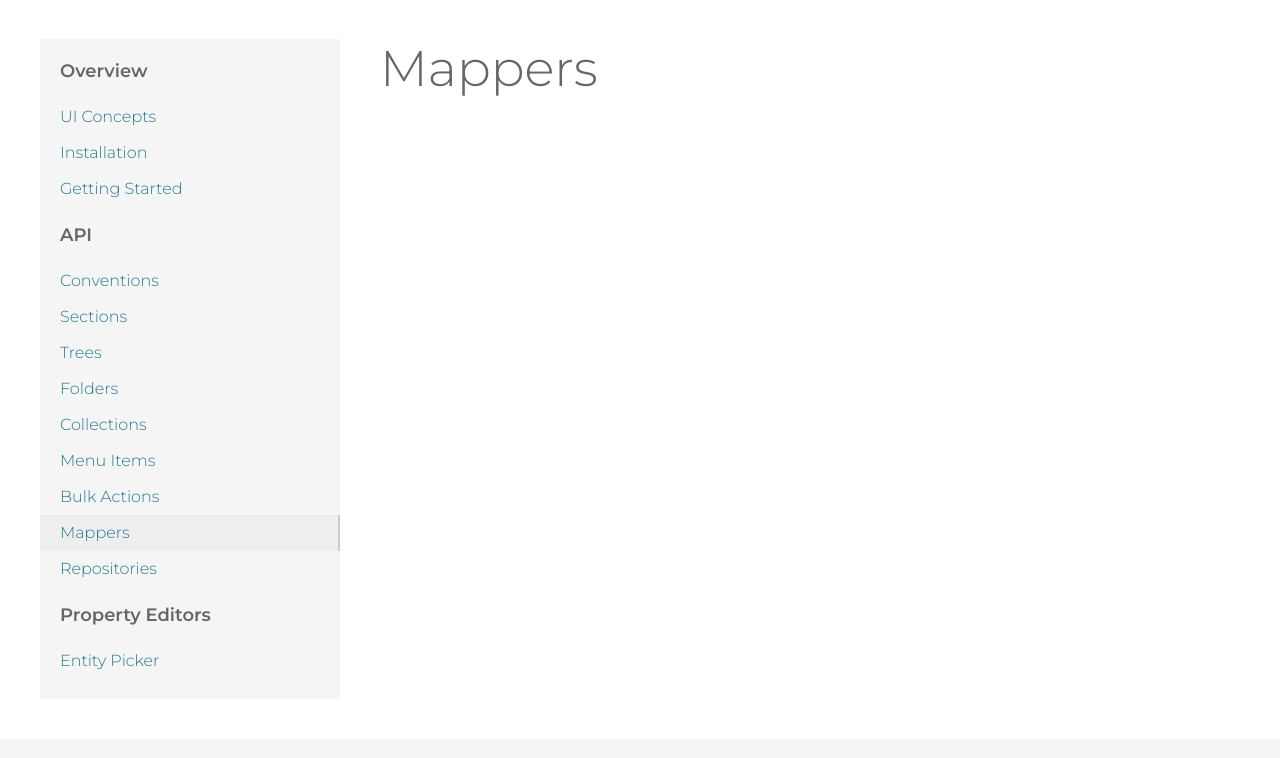
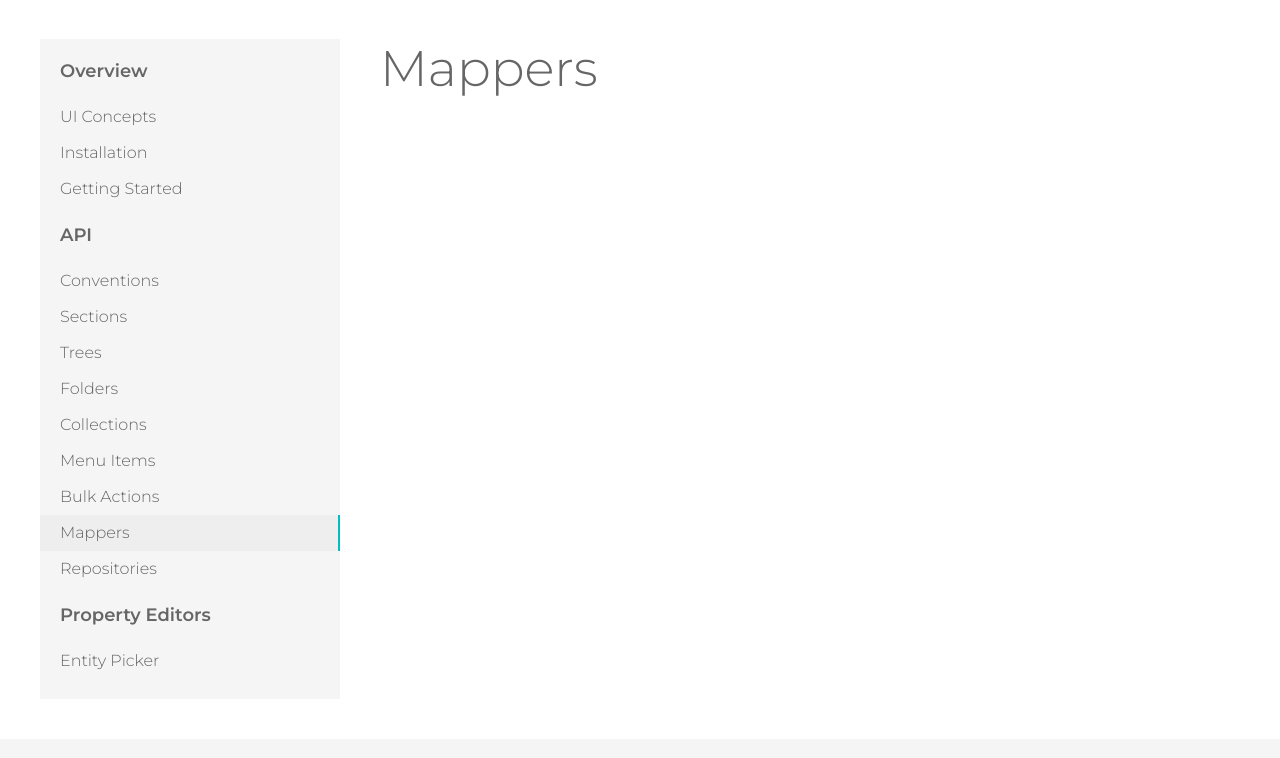
Before and after one commit to mattbrailsford/umbraco-fluidity, a Jekyll site: the page built from docs/_pages/02-api-07-mappers.md, in a window 1280 px wide. Shown: the part 286-1044 px from the top of the page. Built offline with Jekyll 4.4.1, drawn with Linux system fonts in a browser that asks for light colours.

Commit message:
More color changes

```diff
--- a/docs/css/styles.css
+++ b/docs/css/styles.css
@@ -321,13 +321,14 @@ header h2 {
     padding: 5px 20px;
     text-decoration: none;
     border-right: 2px solid transparent;
-    color: #237a93;
+    color: #666;
 }
 
 .side-nav li a:hover,
 .side-nav li a.active {
+    color: #666;
     background: #eee;
-    border-right: 2px solid #ccc;
+    border-right: 2px solid #00bec1;
 }
 
 footer {
```
